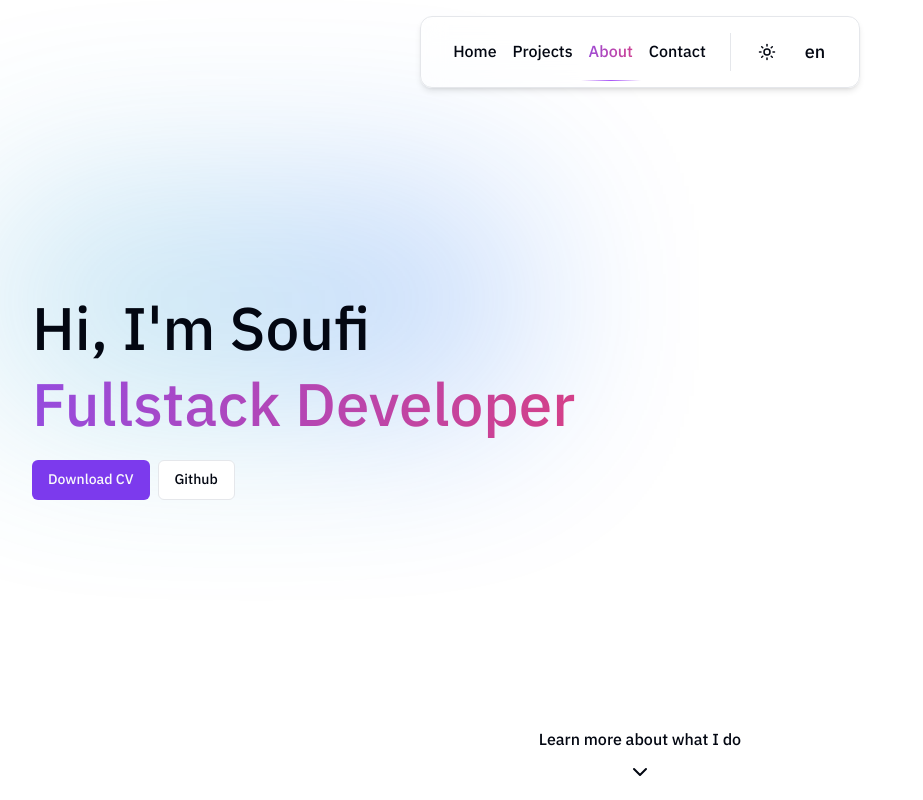
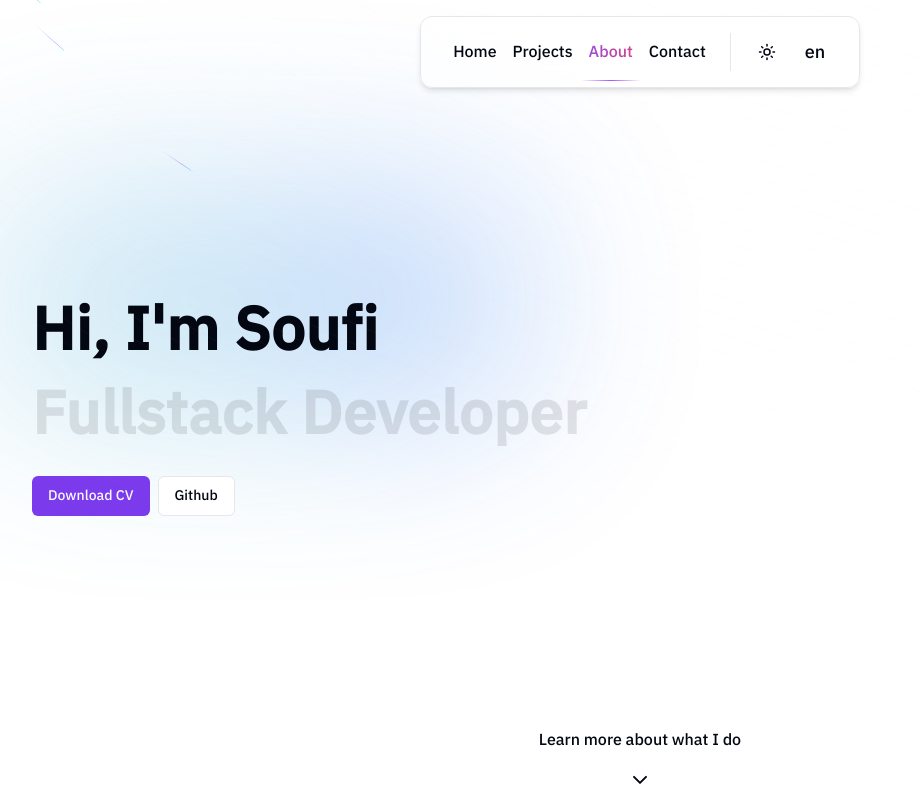
Before and after one commit to Soufi-MA/my-portfolio, a Next.js app: page /en in a window 1280 px wide. Shown: the top 800 px of the page, without its empty margins (0-923 px from the left). Built offline with nearby package versions, Linux system fonts and the light colour scheme.

Commit message:
feat: framer animations and effects

```diff
--- a/src/components/Hero.tsx
+++ b/src/components/Hero.tsx
@@ -1,6 +1,11 @@
+"use client";
+
 import { ChevronDown } from "lucide-react";
 import { getDictionary } from "../app/[lang]/dictionaries";
 import { buttonVariants } from "./ui/button";
+import { motion } from "framer-motion";
+import { BackgroundBeams } from "./ui/background-beams";
+import { TextGenerateEffect } from "./ui/text-generate-effect";
 
 const Hero = ({
   dict,
@@ -9,25 +14,31 @@ const Hero = ({
   dict: Awaited<ReturnType<typeof getDictionary>>;
   lang: "en" | "ar";
 }) => {
+  const isMobile = window && window.matchMedia("(max-width: 640px)").matches;
   return (
     <>
       <section
         id="home"
         dir={lang === "ar" ? "rtl" : "ltr"}
-        className="relative w-full min-h-screen container flex flex-col items-center sm:items-start"
+        className="relative w-full"
       >
+        <div className="min-h-svh flex flex-col items-center sm:items-start container">
           <div className="flex-1 flex flex-col justify-center pb-12 sm:pb-0 h-full">
-          <p className="text-4xl sm:text-6xl">{dict.hero.headline}</p>
-          <p className="text-3xl sm:text-6xl bg-clip-text bg-no-repeat text-transparent bg-gradient-to-r py-4 from-purple-500 to-pink-500 [text-shadow:0_0_rgba(0,0,0,0.1)]">
-            {dict.hero.subheadline}
-          </p>
+            <TextGenerateEffect
+              lines={[dict.hero.headline, dict.hero.subheadline]}
+              lineClassNames={[
+                "text-4xl sm:text-6xl",
+                "text-3xl sm:text-6xl bg-clip-text bg-no-repeat text-transparent bg-gradient-to-r py-4 from-purple-500 to-pink-500 [text-shadow:0_0_rgba(0,0,0,0.1)]",
+              ]}
+            />
             <div className="flex gap-2 items-center justify-center sm:justify-start w-full mt-2">
               {dict.hero.buttons.map((button) => (
                 <a
                   key={button.id}
                   className={buttonVariants({
                     variant:
-                    button.variant === "default" || button.variant === "outline"
+                      button.variant === "default" ||
+                      button.variant === "outline"
                         ? button.variant
                         : "default",
                   })}
@@ -41,10 +52,29 @@ const Hero = ({
               ))}
             </div>
           </div>
-        <div className="absolute bottom-4 left-0 right-0 flex flex-col justify-center items-center gap-2">
+          <motion.div
+            initial={{ y: 50, opacity: 0 }}
+            animate={{ y: 0, opacity: 1 }}
+            transition={{ delay: 1 }}
+            className="absolute bottom-4 left-0 right-0 flex flex-col justify-center items-center gap-2"
+          >
             <p>{dict.headers.learnMore}</p>
+            <motion.div
+              animate={{
+                y: [0, 10, 0],
+              }}
+              transition={{
+                duration: 1,
+                repeat: Infinity,
+                times: [0, 0.7, 1],
+                ease: ["easeInOut", "easeIn"],
+              }}
+            >
               <ChevronDown />
+            </motion.div>
+          </motion.div>
         </div>
+        <BackgroundBeams />
       </section>
     </>
   );
--- a/src/components/ui/Navbar.tsx
+++ b/src/components/ui/Navbar.tsx
@@ -8,6 +8,7 @@ import { ModeToggle } from "./toggle";
 import LocaleSwitcher from "../locale-switcher";
 import { cn } from "@/lib/utils";
 import { usePathname } from "next/navigation";
+import { motion } from "framer-motion";
 
 const Navbar = ({
   dict,
@@ -111,7 +112,11 @@ const Navbar = ({
   }, [isMenuOpen]);
 
   return (
-    <nav className="flex items-center justify-between gap-4 px-6 py-4 border shadow-md h-[72px] w-auto rounded-xl max-sm:left-2 max-sm:right-2 mx-auto place-self-center fixed top-4 bg-background/60 backdrop-blur-md z-20">
+    <motion.nav
+      initial={{ y: -50, opacity: 0 }}
+      animate={{ y: 0, opacity: 1 }}
+      className="flex items-center justify-between gap-4 px-6 py-4 border shadow-md h-[72px] w-auto rounded-xl max-sm:left-2 max-sm:right-2 mx-auto place-self-center fixed top-4 bg-background/60 backdrop-blur-md z-20"
+    >
       <ul className="hidden sm:flex items-center justify-center">
         {LINKS.map((link) => {
           return (
@@ -182,7 +187,7 @@ const Navbar = ({
           </ul>
         </div>
       </div>
-    </nav>
+    </motion.nav>
   );
 };
 
```
Lines whose indentation alone changed are shown as unchanged.
